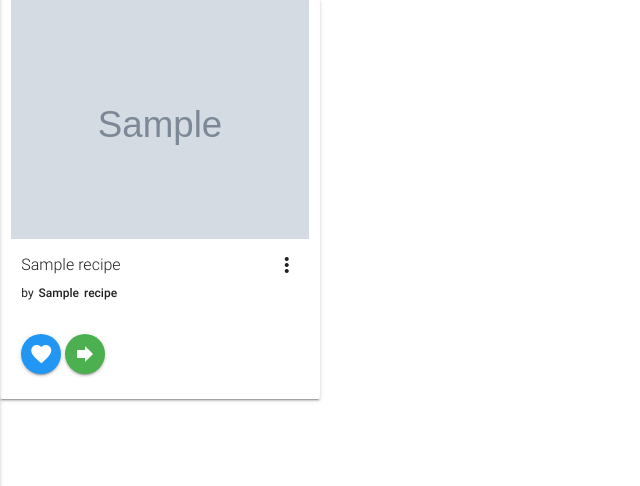
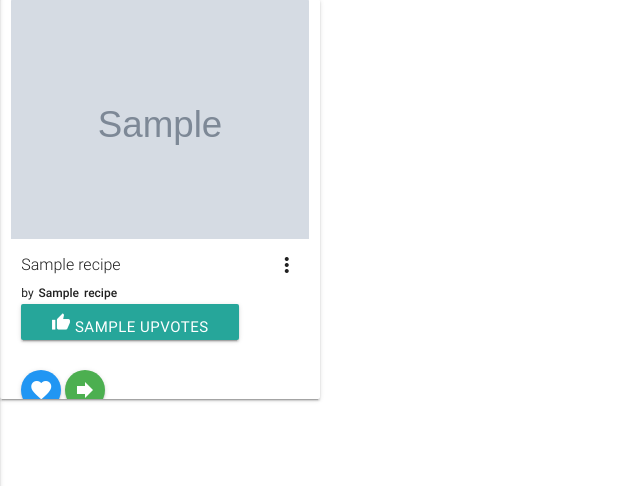
Before and after one commit to Code-Institute-Submissions/online-cookbook-3, a Flask app: page /all_recipes in a window 1280 px wide. Shown: the part 314-800 px from the top of the page, without its empty margins (0-640 px from the left). Run offline with Flask 2, Linux system fonts and the light colour scheme; grey boxes marked "Sample" are stand-in pictures; a database or web service that is not in the repository returns one stand-in record (values such as "Sample title"); some libraries are stand-ins or nearby versions.

Commit message:
Function added to upvote a recipe

```diff
--- a/app.py
+++ b/app.py
@@ -131,7 +131,7 @@ def update_recipe(recipe_id):
 """ Add new recipe data to MongoDB """
 @app.route('/insert_recipe', methods=['POST'])
 def insert_recipe():
-    doc ={'recipe_author_name': session['username']}
+    doc ={'recipe_author_name': session['username'], "upvotes": 0}
     data = request.form.items()
     all_ingred = request.form.getlist('ingred')
     all_steps = request.form.getlist('steps')
@@ -328,6 +328,15 @@ def search_keyword():
     return render_template('searchkeyword.html', result = keyword_result, keyword=keyword,
                             count = keyword_count, dishes=dishes, cuisines=cuisines, users=users, allergens=allergens)
 
+""" Function to upvote a recipe """
+@app.route('/recipe_upvotes/<recipe_id>', methods=["POST"])
+def recipe_upvotes(recipe_id):
+    recipes =  mongo.db.recipes
+    recipes.update(
+        {'_id': ObjectId(recipe_id)},
+        {'$inc':{"upvotes": 1}})
+    return redirect(url_for('all_recipes'))
+
 
 if __name__ == '__main__':
     app.run(host=os.environ.get('IP'),
--- a/templates/home.html
+++ b/templates/home.html
@@ -9,11 +9,15 @@
         <div class="card-content">
           <span class="card-title activator grey-text text-darken-4">{{recipe.recipe_title}}<i class="material-icons right">more_vert</i></span>
           <span class="small-text">by <strong>{{recipe.recipe_author_name}}</strong></span>
+          <form action="{{url_for('recipe_upvotes', recipe_id=recipe._id)}}" method="POST">
+            <button class="btn waves-effect waves-light" type="submit" name="counter" value={{recipe.upvotes}}>
+              <i class="material-icons">thumb_up</i>  <span id="upvotes">{{recipe.upvotes}}</span>
+            </button>
+          </form>
           <p class="card-icons">
               <a href="" class="btn-floating waves-effect waves-light blue"><i class="material-icons">favorite</i></a>
               <a href="{{url_for('the_recipe', recipe_id = recipe._id, recipe_title = recipe.recipe_title)}}" class="btn-floating waves-effect waves-light green"><i class="material-icons">forward</i></a>
           </p>
-
         </div>
         <div class="card-reveal">
           <span class="card-title grey-text text-darken-4"><i class="material-icons right">close</i>{{recipe.recipe_title}}</span>
```
